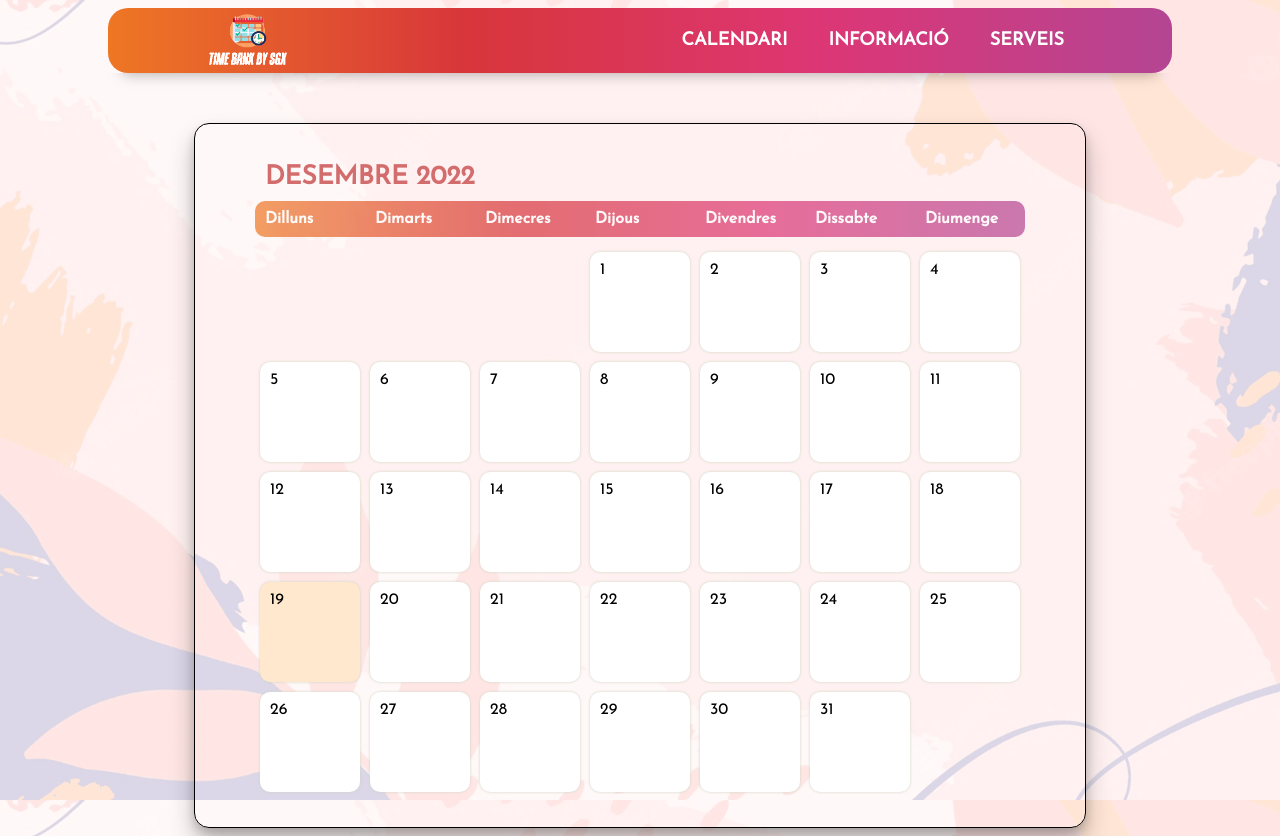
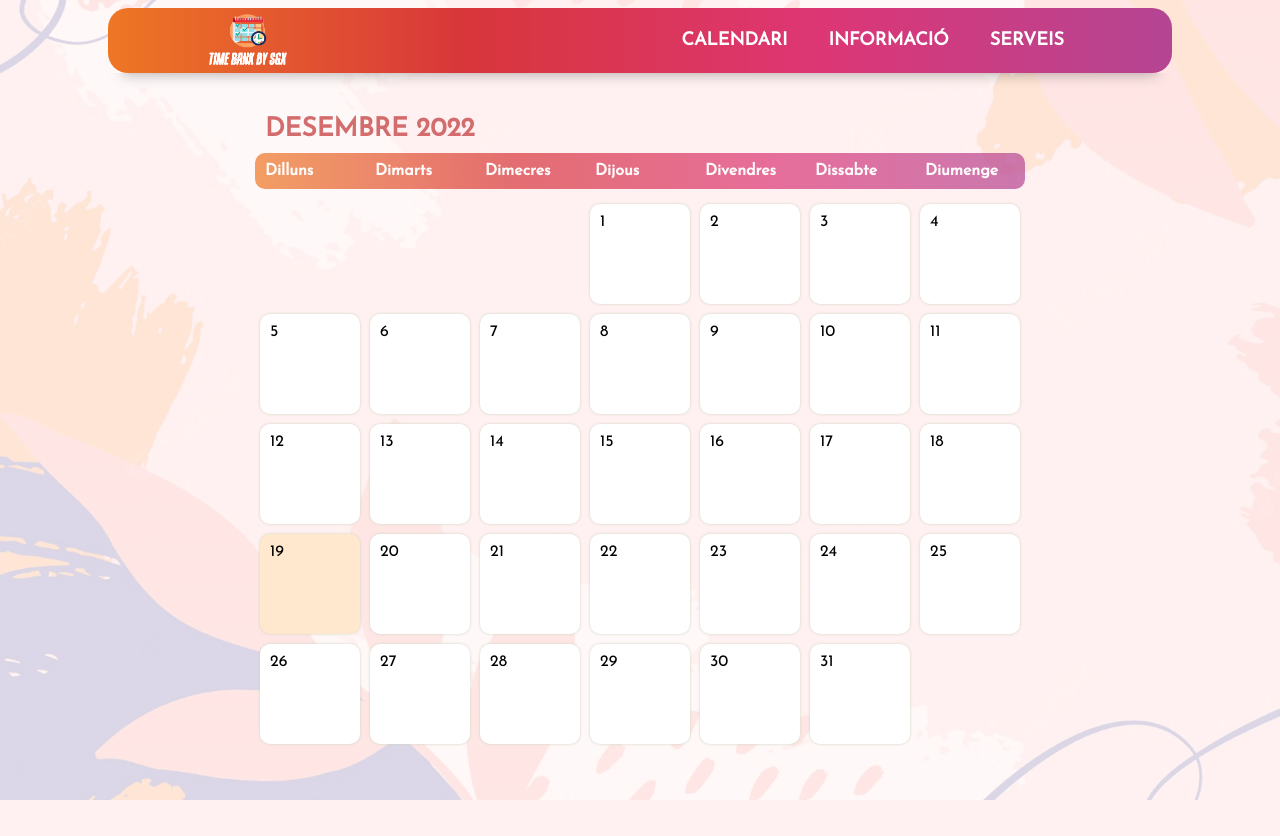
Before and after one commit to guibad22daw/GP1-Projecte1, a website: page calendari/calendari.html in a window 1280 px wide. After the commit the page ends 800 px from the top, so only its background shows below. Drawn offline with Linux system fonts and the light colour scheme; files that its build step writes are made by us from their sources; files whose address does not match are found by name.

Commit message:
Actualitzat interfície

```diff
--- a/calendari/calendari.css
+++ b/calendari/calendari.css
@@ -8,15 +8,13 @@ body {
 
 .contenedor-flex {
   display: flex;
-  margin-top: 50px;
+  margin-top: 0.2%;
   justify-content: center;
 }
 
 #container {
-  border: 1px solid;
   border-radius: 15px;
   padding: 30px 60px 30px 60px;
-  box-shadow: rgba(0, 0, 0, 0.25) 0px 15px 25px, rgba(0, 0, 0, 0.15) 0px 5px 10px;
 }
 
 button {
--- a/estils/estils.css
+++ b/estils/estils.css
@@ -65,6 +65,7 @@ body {
             background: white;
             display: block;
             margin: auto;
+            margin-top:5px;
             transition: .5s;
         }
 
```
